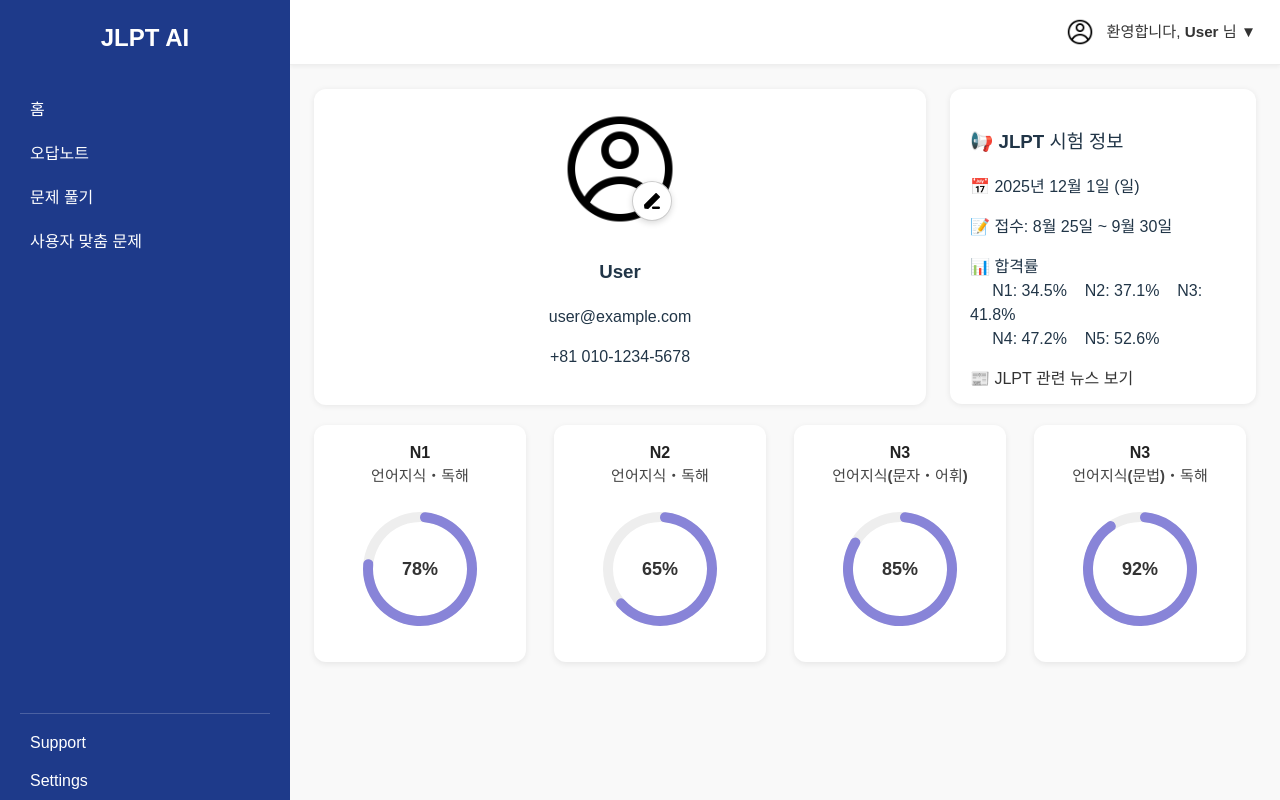
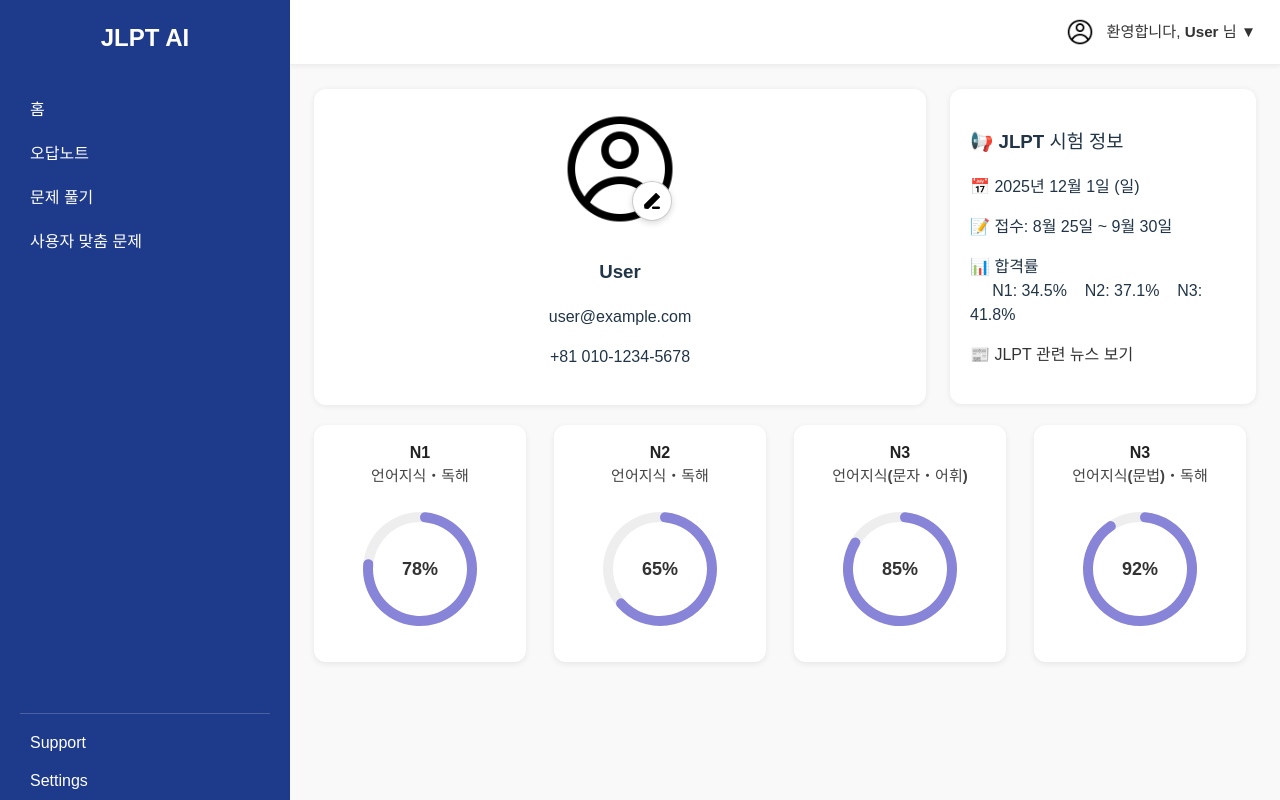
Before and after one commit to sk-prj-genai-question-app/frontend, a React (Vite) app: page / in a window 1280 px wide. Built offline with nearby package versions, Linux system fonts and the light colour scheme.

Commit message:
refactor/22 더미데이터 수정

```diff
--- a/src/components/home/ExamInfoCard.jsx
+++ b/src/components/home/ExamInfoCard.jsx
@@ -12,7 +12,6 @@
         <br />
         &nbsp;&nbsp;&nbsp;&nbsp;&nbsp;N1: 34.5% &nbsp;&nbsp; N2: 37.1%
         &nbsp;&nbsp; N3: 41.8% <br />
-        &nbsp;&nbsp;&nbsp;&nbsp;&nbsp;N4: 47.2% &nbsp;&nbsp; N5: 52.6%
       </p>
       <p>
         📰{" "}
```
